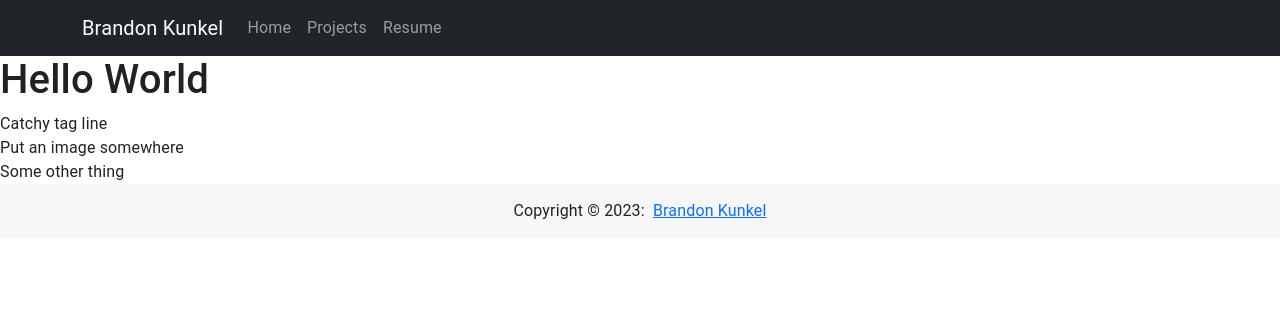
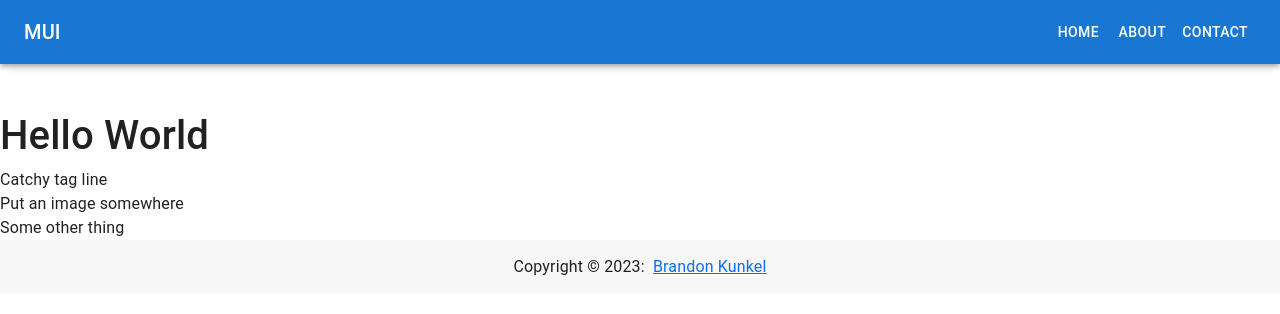
Before and after one commit to brandonmkunkel/brandonmkunkel.github.io, a React (Create React App) app: page / in a window 1280 px wide. Shown: the top 314 px of the page. Built offline with nearby package versions, Linux system fonts and the light colour scheme.

Commit message:
Remove cp from build command

```diff
--- a/package.json
+++ b/package.json
@@ -27,8 +27,8 @@
   "scripts": {
     "predeploy": "npm run build",
     "deploy": "gh-pages -d build",
-    "start": "react-scripts start && cp -R public\\static build\\static",
-    "build": "react-scripts build && cp -R public\\static build\\static",
+    "start": "react-scripts start",
+    "build": "react-scripts build",
     "test": "react-scripts test",
     "eject": "react-scripts eject"
   },
--- a/src/App.js
+++ b/src/App.js
@@ -1,6 +1,4 @@
 import React, { Component } from "react";
-import NavBarComponent from "./components/navbar";
-import FooterComponent from "./components/footer";
 import {
   BrowserRouter as Router,
   Route,
@@ -9,12 +7,15 @@ import {
 import { ThemeProvider, createTheme } from '@mui/material/styles';
 import CssBaseline from '@mui/material/CssBaseline';
 
+// import NavBarComponent from "./components/navbar";
+import FooterComponent from "./components/footer";
+import DrawerAppBar from "./components/appbar";
+
 import HomePage from "./pages/home";
 import AboutPage from "./pages/about";
 import ProjectsPage from "./pages/projects";
 import ResumePage from "./pages/resume";
 import NotFoundPage from "./pages/not_found";
-// import DrawerAppBar from "./components/appbar";
 
 const darkTheme = createTheme({
   palette: {
@@ -29,8 +30,8 @@ class App extends Component {
         <ThemeProvider theme={darkTheme}>
           <CssBaseline />
           <Router>
-            <NavBarComponent />
-            {/* <DrawerAppBar /> */}
+            {/* <NavBarComponent /> */}
+            <DrawerAppBar />
             <Routes>
               <Route exact path="/" element={<HomePage />} />
               <Route exact path="/about" element={<AboutPage />} />
```
